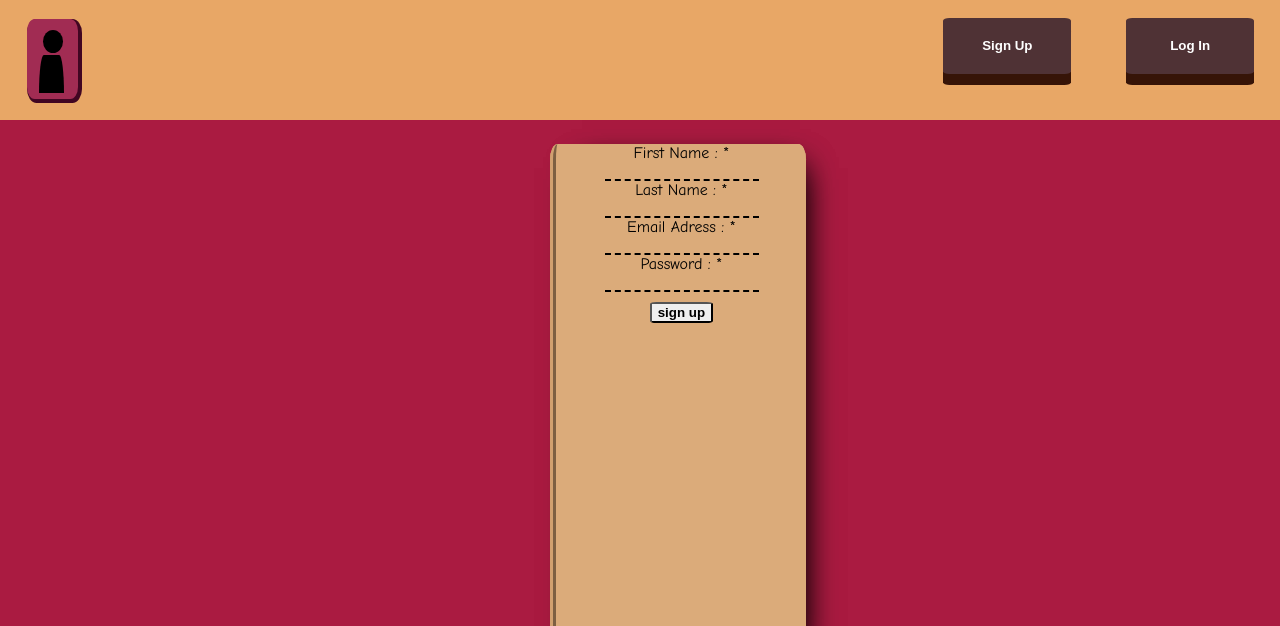
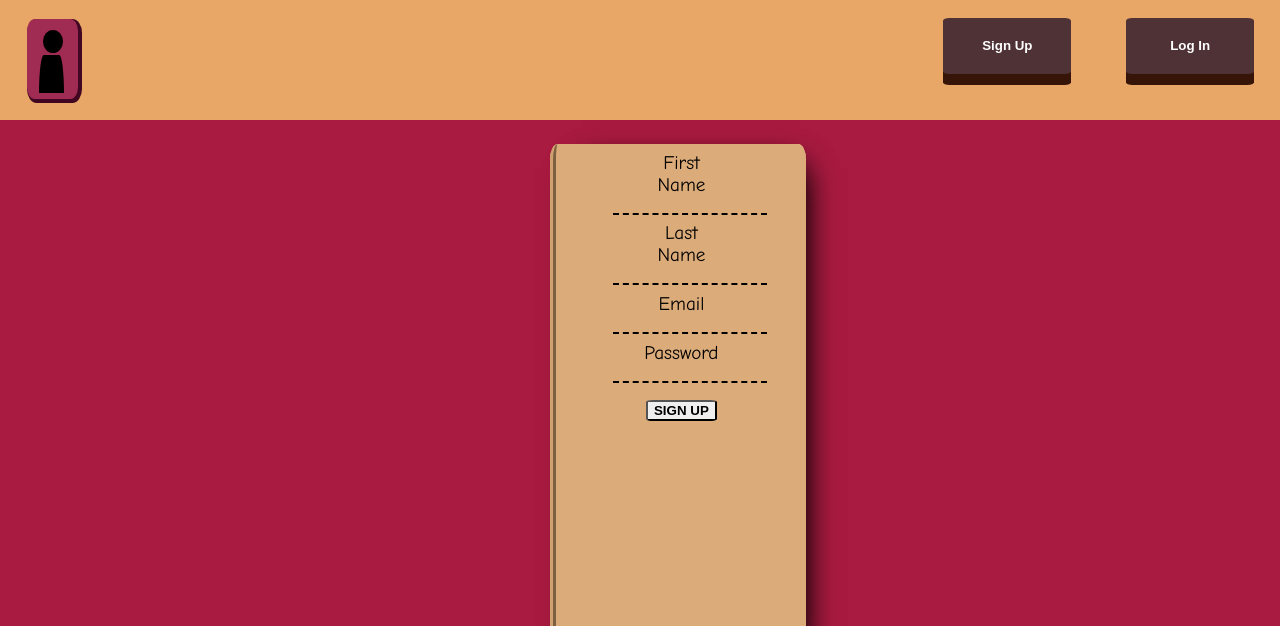
Before and after one commit to rouqaya-abdulhaq/contact-book.github.io, a website built with webpack: page index.html in a window 1280 px wide. Both pictures are taken after a click on the button "Sign Up". Shown: the top 626 px of the page. Built offline with nearby package versions, Linux system fonts and the light colour scheme; files whose address does not match are found by name.

Commit message:
first draft for creating signUpForm with javascript

```diff
--- a/index.html
+++ b/index.html
@@ -45,38 +45,6 @@
 	</main>
 
 	<main id="signUpMain" class="hide">
-		<form id="signUpForm">
-			<div class="field-wrap">
-				<label for="firstName">
-					First Name :<span class="req"> *</span>
-				 </label>
-				<input type="text" title="firstName" class="inputBox" id="signUpFirstName" required="on"
-				autocomplete="off"/>
-			</div>
-
-			<div class="field-wrap">
-				<label>
-					Last Name :<span class="req"> *</span>
-				</label>
-				<input type="text" class="inputBox" id="signUpLastName" required="on" autocomplete="off"/>
-			</div>
-
-			<div class="field-wrap">
-				<label>
-					Email Adress :<span class="req"> *</span>
-				</label>
-				<input type="email" class="inputBox" id="signUpEmail" required="on" autocomplete="off"/>
-			</div>
-
-			<div class="field-wrap">
-				<label>
-				     Password :<span class="req"> *</span>
-				</label>
-				<input class="inputBox" id="signUpPassword" type="password"required autocomplete="off"/>
-			</div>
-
-			<button type="button" class="submitBtn" id="subSign">sign up</button>
-		</form>
 	</main>
 
 	<div class="paletteIcon">
--- a/src/index.js
+++ b/src/index.js
@@ -3,7 +3,7 @@ import {showPaletteList} from './palette/palette';
 import {routeChange} from './tempRouting';
 
 import {onSignOut} from './actions/registartion/onSignOut';
-import {onSignUp} from './actions/registartion/onSignUp';
+import {appendSignUpForm} from './registration/signUp/signUpForm';
 import {onSignIn} from './actions/registartion/onSignIn';
 
 import './stylesGlobal/header.css';
@@ -39,7 +39,7 @@ const logInNav = document.querySelector("#logIn");
 const signUpNav = document.querySelector("#signIn");
 const signOutNav = document.querySelector("#signOut");
 
-const submitSign = document.querySelector("#subSign");
+// const submitSign = document.querySelector("#subSign");
 const submitLog= document.querySelector("#subLog");
 
 
@@ -49,10 +49,12 @@ const submitLog= document.querySelector("#subLog");
 addButton.addEventListener("click",displayContactForm);
 
 logInNav.addEventListener('click',()=>{routeChange('signIn')});
-signUpNav.addEventListener('click',()=>{routeChange('signUp')});
+signUpNav.addEventListener('click',()=>{
+    appendSignUpForm();
+    routeChange('signUp')
+});
 signOutNav.addEventListener('click',onSignOut);
 
-submitSign.addEventListener('click',onSignUp);
 submitLog.addEventListener('click',onSignIn);
 
 paletteIcon.addEventListener('click',showPaletteList);
--- /dev/null
+++ b/src/registration/signUp/formTemplate.js
@@ -0,0 +1,22 @@
+export const Form = {
+    signUpFirstName : {
+        value : "",
+        isValid : true,
+        hasChanged : false,
+    },
+    signUpLastName : {
+        value : "",
+        isValid : true,
+        hasChanged : false,
+    },
+    signUpEmail : {
+        value : "",
+        isValid : true,
+        hasChanged : false,
+    },
+    signUpPassword : {
+        value : "",
+        isValid : true,
+        hasChanged : false,
+    }
+}
--- /dev/null
+++ b/src/registration/signUp/signUpForm.js
@@ -0,0 +1,64 @@
+import {createForm} from '../../UI/form/form';
+import {createInputs} from '../../UI/input/input';
+import {createSubmitBtn} from '../../UI/button/buttons';
+import {onSignUp} from '../../actions/registartion/onSignUp';
+import {Form} from './formTemplate';
+
+const signUpMain = document.querySelector("#signUpMain");
+
+const inputValues = {
+    firstName : {
+        id : "signUpFirstName",
+        label : "First Name",
+        type : "name"
+    },
+    lastName : {
+        id : "signUpLastName",
+        label : "Last Name",
+        type : "name"
+    },
+    Email : {
+        id : "signUpEmail",
+        label : "Email",
+        type : "email"
+    },
+    phoneNumber : {
+        id : "signUpPassword",
+        label : "Password",
+        type : "password"
+    },
+}
+
+export const appendSignUpForm = () =>{
+    if(!signUpMain.querySelector("#signUpForm")){
+        const signUpForm = createSignUpForm();
+        signUpMain.appendChild(signUpForm);
+    }
+}
+
+const createSignUpForm = () =>{
+    const formTemplate = JSON.parse(JSON.stringify(Form));
+    const form = createForm("signUpForm","signUpForm");
+    const submitBtn = createSubmitBtn("SIGN UP",()=>{if(onSignUp()) return true});
+    const inputFields = createInputFields(formTemplate,submitBtn);
+    form.append(inputFields,submitBtn);
+    return form;
+}
+
+const createInputFields = (formTemplate, submitBtn) => {
+    const inputFields = createInputs(inputValues,formTemplate);
+    for(let input of inputFields.childNodes){
+        input.addEventListener("input",()=>{onInput(formTemplate,submitBtn);})
+    }
+    return inputFields;
+}
+
+const onInput = (formTemplate,submitBtn) =>{
+    for(let field in formTemplate){
+        if(formTemplate[field].hasChanged && !formTemplate[field].isValid){
+            submitBtn.classList.contains("invalidSubmit")? null : submitBtn.classList.add("invalidSubmit");
+            break;
+        }
+        submitBtn.classList.contains("invalidSubmit")? submitBtn.classList.remove("invalidSubmit") : null;
+    }
+}
```
